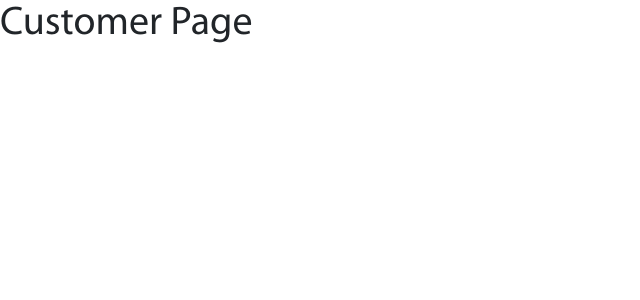
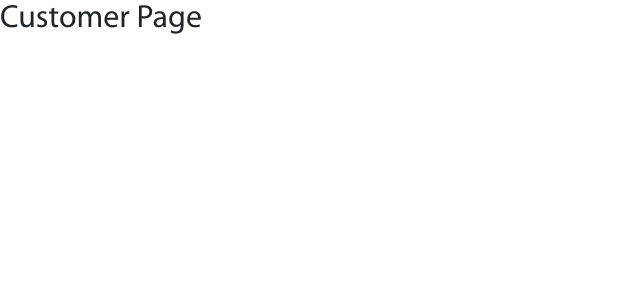
Before and after one commit to mendesnathanj/shoob-frontend, a React (Vite) app: page / in a window 1280 px wide. Shown: the top 300 px of the page, without its empty margins (0-640 px from the left). Built offline with nearby package versions, Linux system fonts and the light colour scheme.

Commit message:
make Box polymorphic

```diff
--- a/src/entries/Customer.tsx
+++ b/src/entries/Customer.tsx
@@ -1,5 +1,5 @@
 import '~themes/customer.scss';
 
 export default function Customer() {
-  return <h1>Customer Page</h1>;
+  return <h2>Customer Page</h2>;
 }
```
Also changed, not shown: src/components/common/Box/Box.tsx (+9 -9 lines).
